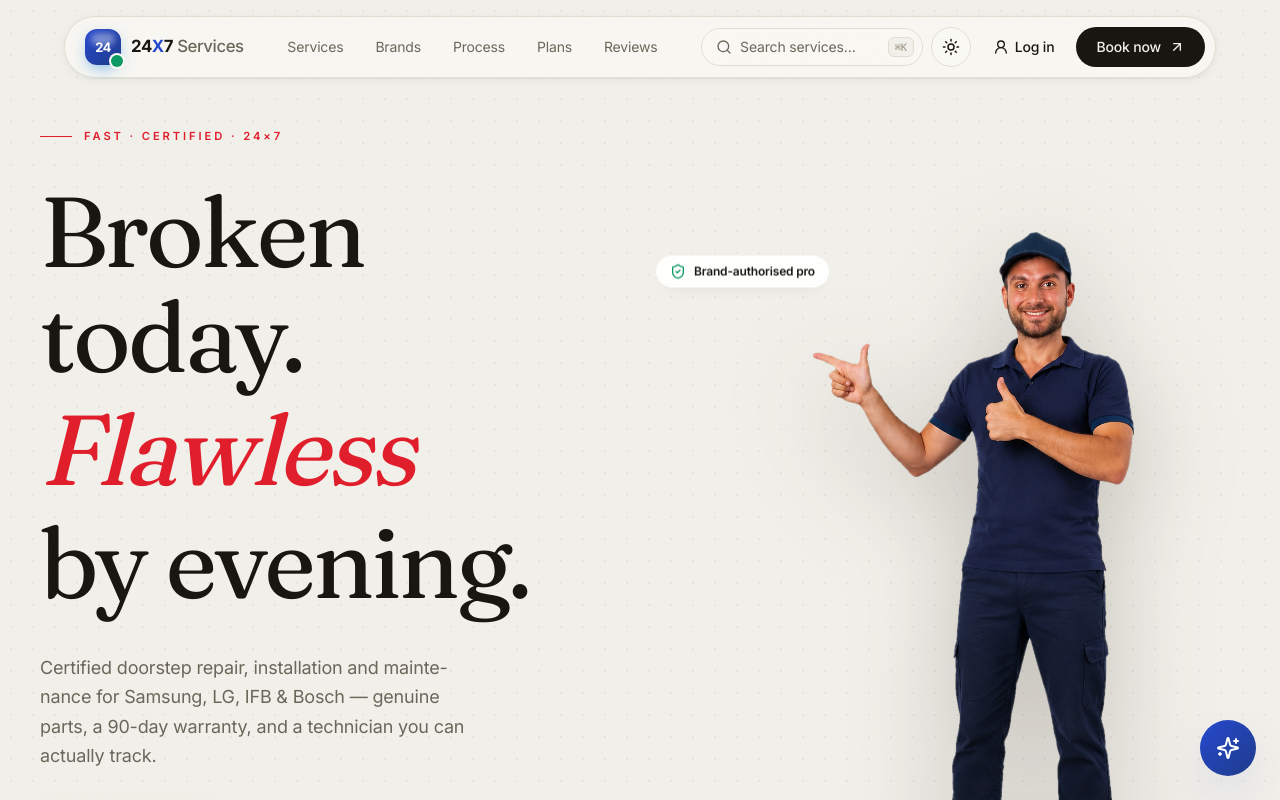
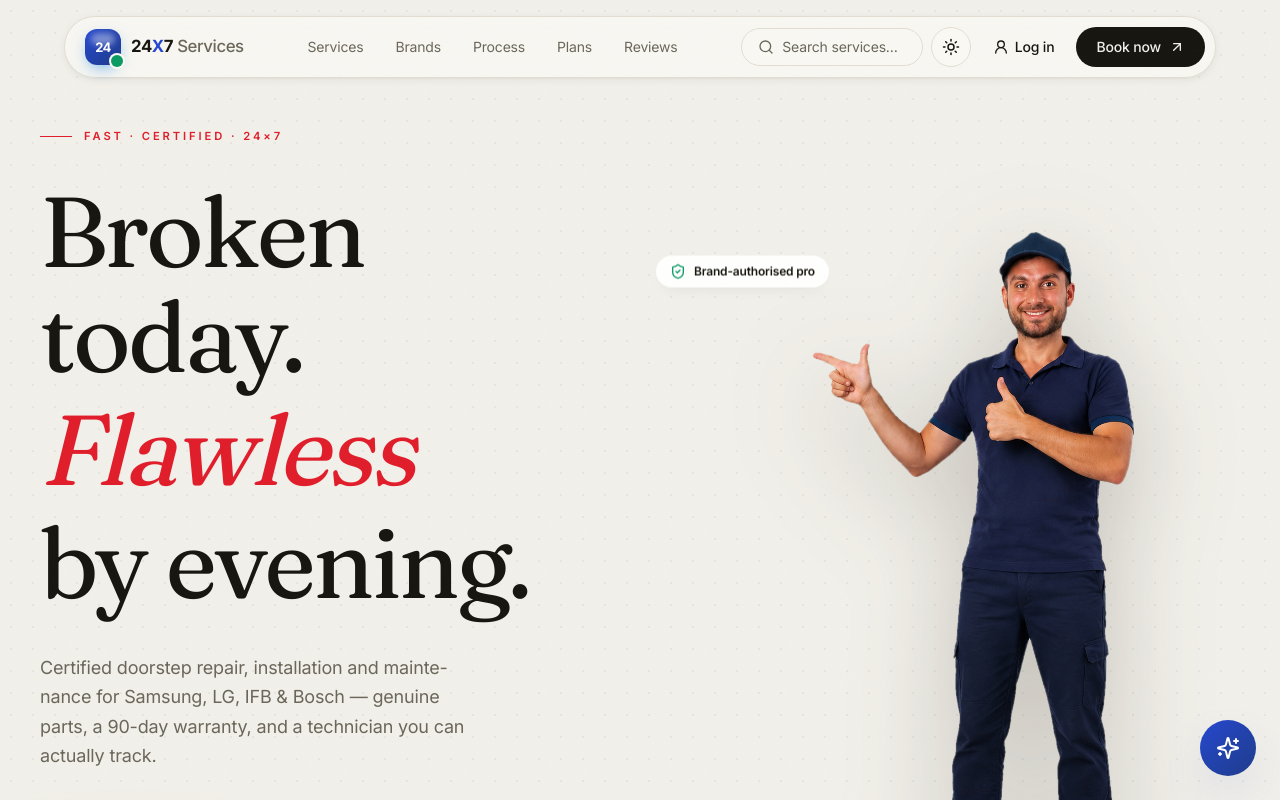
Before and after one commit to Tanveersultana125/24X7services, a Next.js app: page / in a window 1280 px wide. Shown: the top 800 px of the page. Built offline with nearby package versions, Linux system fonts and the light colour scheme.

Commit message:
Drop the shortcut badge from the search pill
Even the padding rebalanced around it. Cmd+K still opens the dialog.

Co-Authored-By: Claude Opus 4.8 (1M context) <noreply@anthropic.com>

```diff
--- a/src/components/site/SearchCommand.tsx
+++ b/src/components/site/SearchCommand.tsx
@@ -76,12 +76,11 @@ export function SearchTrigger({ variant = "pill" }: { variant?: "pill" | "icon"
       {variant === "pill" ? (
         <button
           onClick={() => setOpen(true)}
-          className="group hidden items-center gap-2 rounded-full border border-border-strong/60 bg-surface/50 py-2 pl-3.5 pr-2 text-sm text-muted transition-colors hover:border-ink/30 hover:text-ink xl:inline-flex"
+          className="group hidden items-center gap-2 rounded-full border border-border-strong/60 bg-surface/50 px-4 py-2 text-sm text-muted transition-colors hover:border-ink/30 hover:text-ink xl:inline-flex"
           aria-label="Search"
         >
           <Search className="size-4" />
-          <span className="pr-6">Search services…</span>
-          <kbd className="rounded-md border border-border bg-background px-1.5 py-0.5 font-mono text-[0.65rem] text-muted-2">⌘K</kbd>
+          <span className="pr-2">Search services…</span>
         </button>
       ) : (
         <button
```
